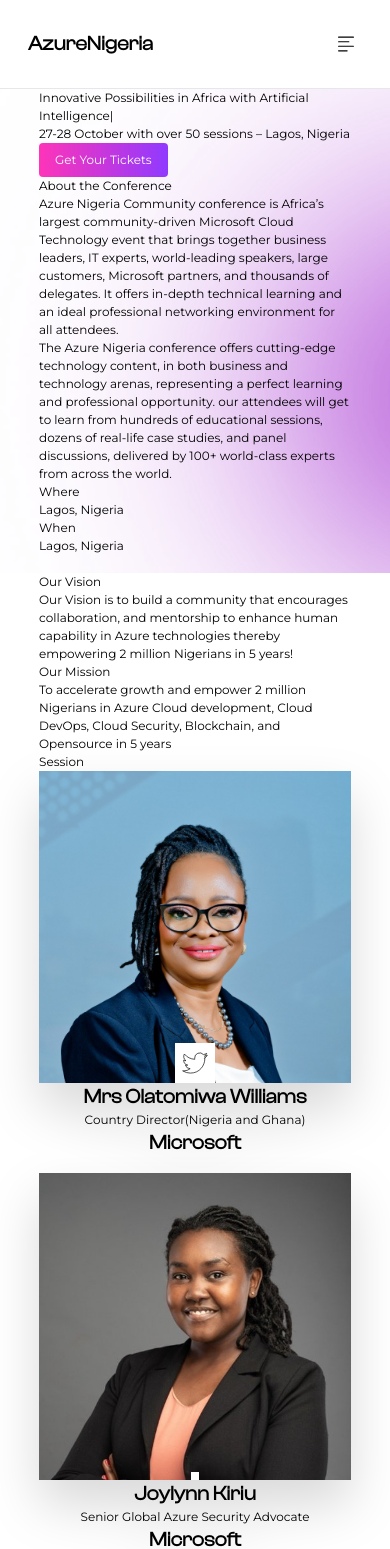
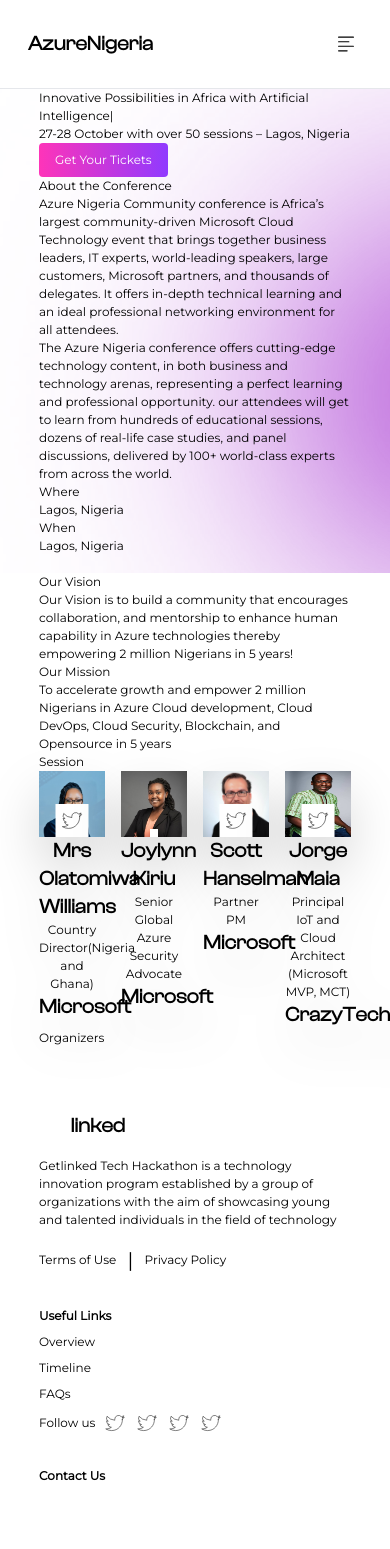
Before and after one commit to t-bello7/azure-nigeria, a React (Vite) app: page / in a window 390 px wide. Shown: the top 1549 px of the page. Built offline with nearby package versions, Linux system fonts and the light colour scheme.

Commit message:
ui: implement speaker section in mobile view

```diff
--- a/src/2023/components/molecules/SpeakersCard.jsx
+++ b/src/2023/components/molecules/SpeakersCard.jsx
@@ -6,7 +6,11 @@
   return (
     <div className="drop-shadow-2xl">
       <div className="relative">
-        <img src={speakerData?.img} alt="speakerImage" />
+        <img
+          src={speakerData?.img}
+          alt="speakerImage"
+          className="aspect-square w-[244px]"
+        />
         <div className="absolute bottom-0 left-[50%] translate-x-[-50%] bg-white p-1">
           {speakerData.twitterProfile ? (
             <a
@@ -68,7 +72,7 @@
 
 SpeakersCard.defaultProps = {
   speakerData: {
-    img: "",
+    img: "https://picsum.photos/200/300",
     twitterProfile: "tbello",
     linkedinProfile: "tbello-7",
     role: "Software Developer",
--- a/src/2023/components/section/Speakers.jsx
+++ b/src/2023/components/section/Speakers.jsx
@@ -3,7 +3,7 @@
 
 function Speakers() {
   return (
-    <div className="container mx-auto grid max-w-[80%] gap-4">
+    <div className="md: container mx-auto grid max-w-[80%] grid-cols-4 gap-4">
       {keyNoteSpeakers.map((item) => (
         <SpeakersCard key={item?.id} speakerData={item} />
       ))}
```
